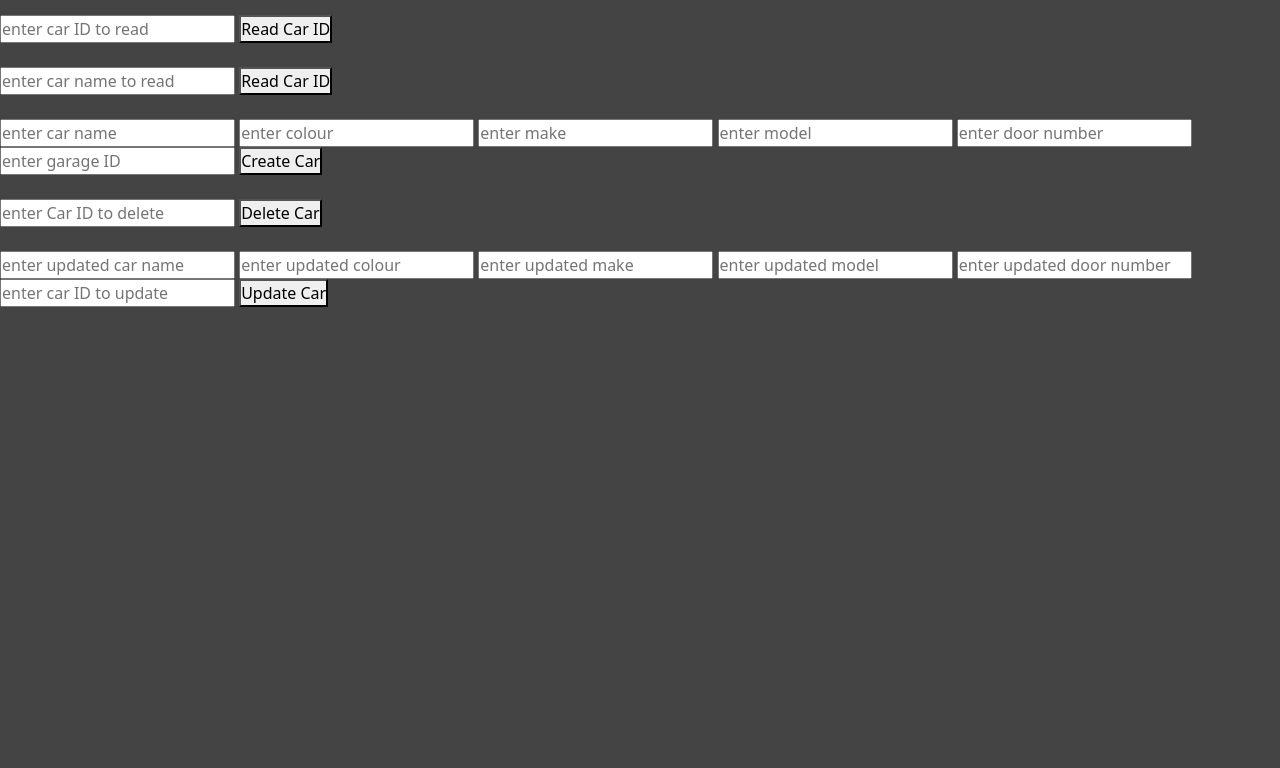
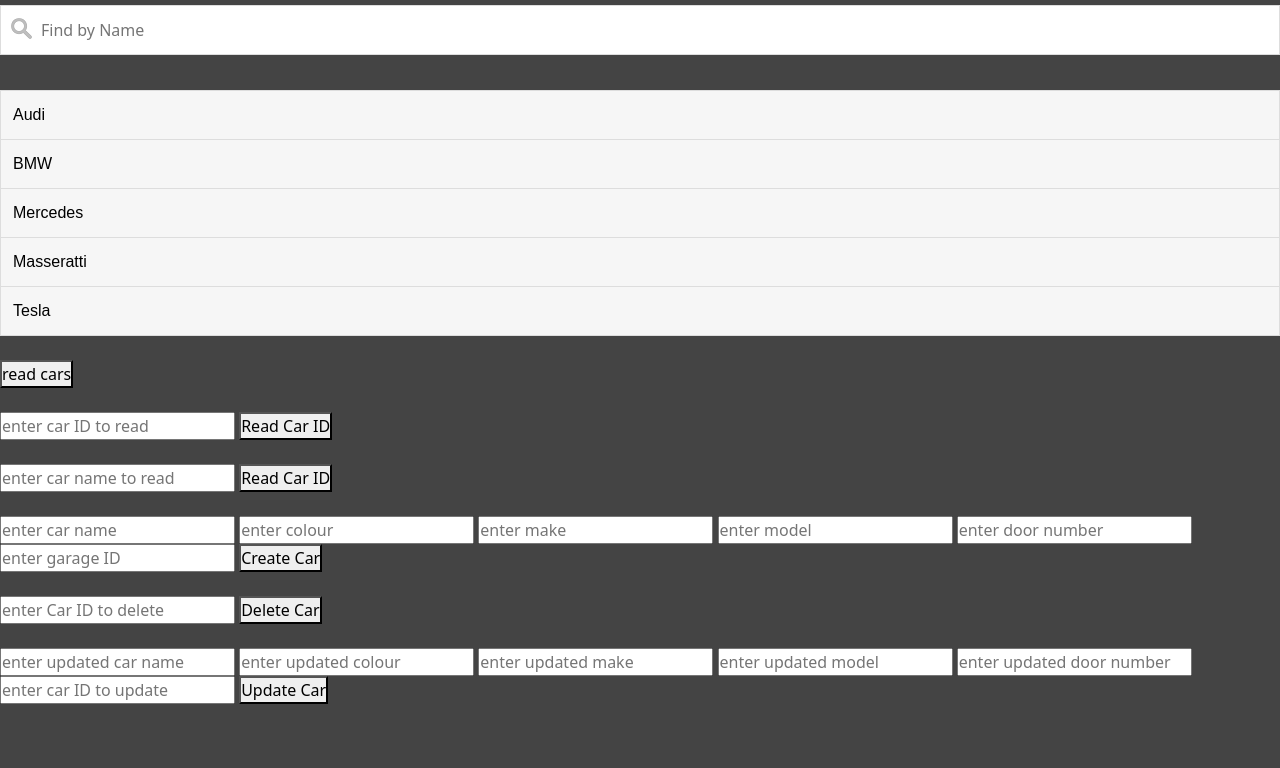
Before and after one commit to TheRashRash/CarProject, a plain HTML site: page car.html in a window 1280 px wide. Shown: the part 93-861 px from the top of the page. Before the commit the page ends 800 px from the top, so only its background shows below. Drawn offline with nearby package versions, Linux system fonts and the light colour scheme.

Commit message:
added search function to find by name.. incomplete

```diff
--- a/car.html
+++ b/car.html
@@ -8,6 +8,7 @@
     <link href="https://cdn.jsdelivr.net/npm/bootstrap@5.0.0-beta1/dist/css/bootstrap.min.css" rel="stylesheet" integrity="sha384-giJF6kkoqNQ00vy+HMDP7azOuL0xtbfIcaT9wjKHr8RbDVddVHyTfAAsrekwKmP1" crossorigin="anonymous">
 
     <link type="text/css" rel="stylesheet" href="index.css"/>
+    <link type="text/css" rel="stylesheet" href="carStyle.css">
 </head>
 <body id = "body">
     <link type="text/css" rel="stylesheet" href="index.css"/>
@@ -24,7 +25,16 @@
     </nav>
 </div>
 </header>
+    <h2 id="carSearch">Search your car</h2>
+    <input type="text" id="myInput" onkeyup="myFunction()" placeholder="Find by Name" title="Type in a name"><br><br>
+    <ul id="myUL">
+        <li><a href="#">Audi</a></li>
+        <li><a href="#">BMW</a></li>
 
+        <li><a href="#">Mercedes</a></li>
+        <li><a href="#">Masseratti</a></li>
+        <li><a href="#">Tesla</a></li>
+      </ul><br>
 
     <button type="button" id="readCarButton">read cars</button><br/><br/>
 
@@ -60,6 +70,24 @@
     <script src="https://cdn.jsdelivr.net/npm/axios/dist/axios.min.js"></script>
     <script type="module" src="./car.js"></script>
     <script src="https://cdn.jsdelivr.net/npm/bootstrap@5.0.0-beta1/dist/js/bootstrap.bundle.min.js" integrity="sha384-ygbV9kiqUc6oa4msXn9868pTtWMgiQaeYH7/t7LECLbyPA2x65Kgf80OJFdroafW" crossorigin="anonymous"></script>
+    <script>
+        function myFunction() {
+            var input, filter, ul, li, a, i, txtValue;
+            input = document.getElementById("myInput");
+            filter = input.value.toUpperCase();
+            ul = document.getElementById("myUL");
+            li = ul.getElementsByTagName("li");
+            for (i = 0; i < li.length; i++) {
+                a = li[i].getElementsByTagName("a")[0];
+                txtValue = a.textContent || a.innerText;
+                if (txtValue.toUpperCase().indexOf(filter) > -1) {
+                    li[i].style.display = "";
+                } else {
+                    li[i].style.display = "none";
+                }
+            }
+        }
+        </script>
 
 </body>
 
--- a/car.js
+++ b/car.js
@@ -101,8 +101,11 @@ const carFindByName = () => {
 
   DOM.carOutput.innerHTML = ``;
 
-  axios.get(`http://localhost:8080/car/findByName/${DOM.getCarByName.value}`)
-    .then((response) => {
+  axios.get(`http://localhost:8080/car/findByName/${DOM.getCarByName.value}`,{
+      // id: "0",
+      // name: "string",
+      name : DOM.name.value,
+    }).then((response) => {
       console.log(response);
       DOM.carOutput.innerHTML = `${JSON.stringify(response.data)}`;
     }).catch((err) => {
--- /dev/null
+++ b/carStyle.css
@@ -0,0 +1,38 @@
+#carSearch {
+  font-family: Arial, Helvetica, sans-serif;
+  font-size: 28px;
+  color: black;
+}
+
+#myInput {
+    background-image: url('/img/css-search-icon.png'); /* Added a search icon to input */
+    background-position: 10px 12px;
+    background-repeat: no-repeat;
+    width: 100%;
+    font-size: 16px;
+    padding: 12px 20px 12px 40px;
+    border: 1px solid #ddd;
+    margin-bottom: 12px;
+}
+
+#myUL {
+    font-family: Arial, Helvetica, sans-serif;
+    list-style-type: none;
+    padding: 0;
+    margin: 0;
+  }
+
+  #myUL li a {
+    border: 1px solid #ddd;
+    margin-top: -1px;
+    background-color: #f6f6f6;
+    padding: 12px;
+    text-decoration: none;
+    font-size: 16px;
+    color: black;
+    display: block;
+  }
+
+  #myUL li a:hover:not(.header) {
+    background-color: #eee;
+  }
```
Also changed, not shown: test.html (added, +45 -0 lines), img/css-search-icon.png (added).
